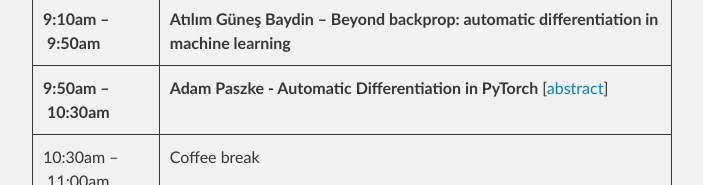
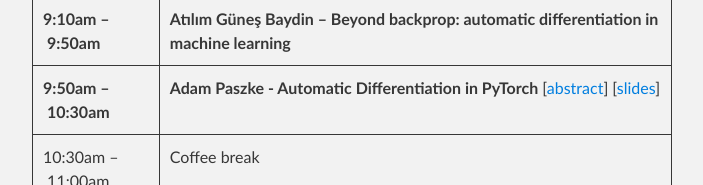
Before and after one commit to autodiff-workshop/autodiff-workshop.github.io, a plain HTML site: page index.html in a window 1280 px wide. Shown: the part 1643-1828 px from the top of the page, without its empty margins (288-991 px from the left). Drawn offline with Linux system fonts and the light colour scheme.

Commit message:
Pytorch slides

```diff
--- a/index.html
+++ b/index.html
@@ -76,7 +76,7 @@ The day will conclude with a panel discussion, with questions to be focused on h
 </tr>
 <tr>
 <td><strong>9:50am&nbsp;–&nbsp;10:30am</strong></td>
-<td><strong>Adam Paszke - Automatic Differentiation in PyTorch</strong> [<a href="https://openreview.net/forum?id=BJJsrmfCZ">abstract</a>]</td>
+<td><strong>Adam Paszke - Automatic Differentiation in PyTorch</strong> [<a href="https://openreview.net/forum?id=BJJsrmfCZ">abstract</a>] [<a href="slides/Paszke_ad_in_pytorch.pdf">slides</a>]</td>
 </tr>
 <tr>
 <td>10:30am&nbsp;–&nbsp;11:00am</td>
```
Also changed, not shown: 1 other file.
